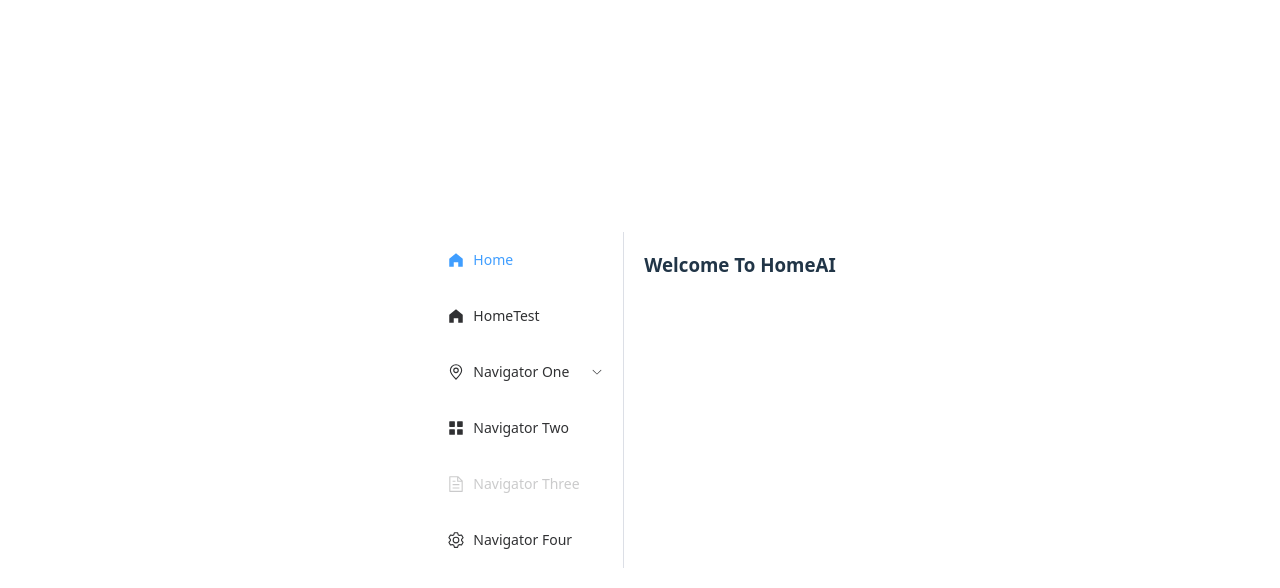
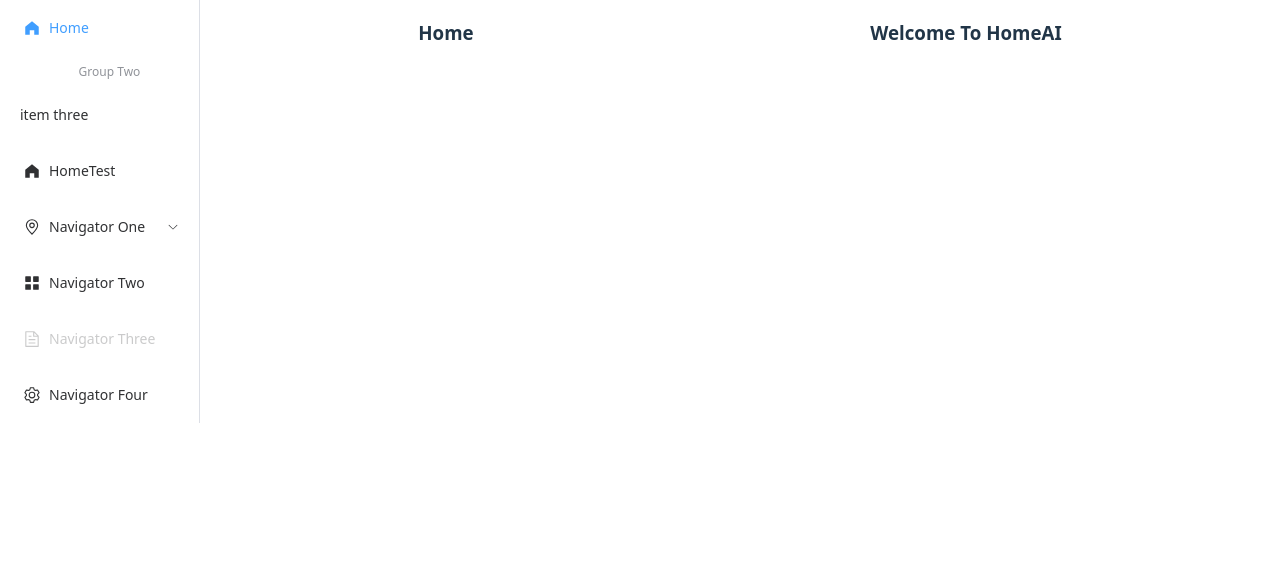
Before and after one commit to vanslar/HomeAIService, a Vue app in the folder 00_FrontEnd/HomeAI/: page / in a window 1280 px wide. Shown: the top 588 px of the page. Built offline with nearby package versions, Linux system fonts and the light colour scheme.

Commit message:
init: 修正了AppVue中的布局，方法是直接定义css style

```diff
--- a/00_FrontEnd/HomeAI/src/App.vue
+++ b/00_FrontEnd/HomeAI/src/App.vue
@@ -5,15 +5,20 @@ import NavView from './Views/NavView.vue';
 <template>
   <div class="common-layout">
     <el-container>
-        <el-aside width="200px">
+        <el-aside>
             <NavView />
         </el-aside>
         <el-container>
             <el-header>
-              <h3 style="text-align: left; margin-left: 0;">Welcome To HomeAI</h3>
+              <div class="header-content">
+                <h3 >Home</h3>
+                <h3 >Welcome To HomeAI</h3>
+              </div>
             </el-header>
             <el-main>
-              <router-view />
+              <div class="main-content">
+                <router-view />
+              </div>
             </el-main>
 <!--
             <el-footer>
@@ -25,4 +30,47 @@ import NavView from './Views/NavView.vue';
 </template>
 
 <style scoped>
+.el-aside {
+/*  background-color: blue; */
+  position: fixed;
+  left: 0px;
+  width: 200px;
+  height: 100%;
+  top: 0px;
+}
+.el-header {
+/*  background-color: indianred; */
+  position: fixed;
+  top: 0px;
+  left:200px;
+  height: 10%;
+  width: calc(100% - 200px);
+  border: 10px;
+}
+.el-main {
+/*  background-color: lightblue; */
+  position: fixed;
+  top: 10%;
+  left: 200px;
+  width: calc(100% - 200px);
+  height: 90%;
+
+  display: flex;
+  justify-content: center;
+  justify-items: center;
+}
+.header-content  {
+  display: flex;
+/*  justify-content: space-between; */
+  justify-content: space-around;
+}
+.main-content {
+  display: flex;
+  justify-content: center;
+/*  justify-items: center; */
+  align-items: center;
+}
+
+
+
 </style>
--- a/00_FrontEnd/HomeAI/src/Views/NavView.vue
+++ b/00_FrontEnd/HomeAI/src/Views/NavView.vue
@@ -48,6 +48,11 @@
       <el-icon><HomeFilled /></el-icon>
       <template #title>Home</template>
     </el-menu-item>
+
+    <el-menu-item-group title="Group Two">
+      <el-menu-item index="1-3">item three</el-menu-item>
+    </el-menu-item-group>
+
     <el-menu-item index="/HomeViewTest">
       <el-icon><HomeFilled /></el-icon>
       <template #title>HomeTest</template>
--- a/00_FrontEnd/HomeAI/vite.config.js
+++ b/00_FrontEnd/HomeAI/vite.config.js
@@ -15,4 +15,8 @@ export default defineConfig({
             resolvers: [ElementPlusResolver()],
           }),
         ],
+  server:{
+    host: '0.0.0.0',
+    port: 8080,
+  }
 })
```
